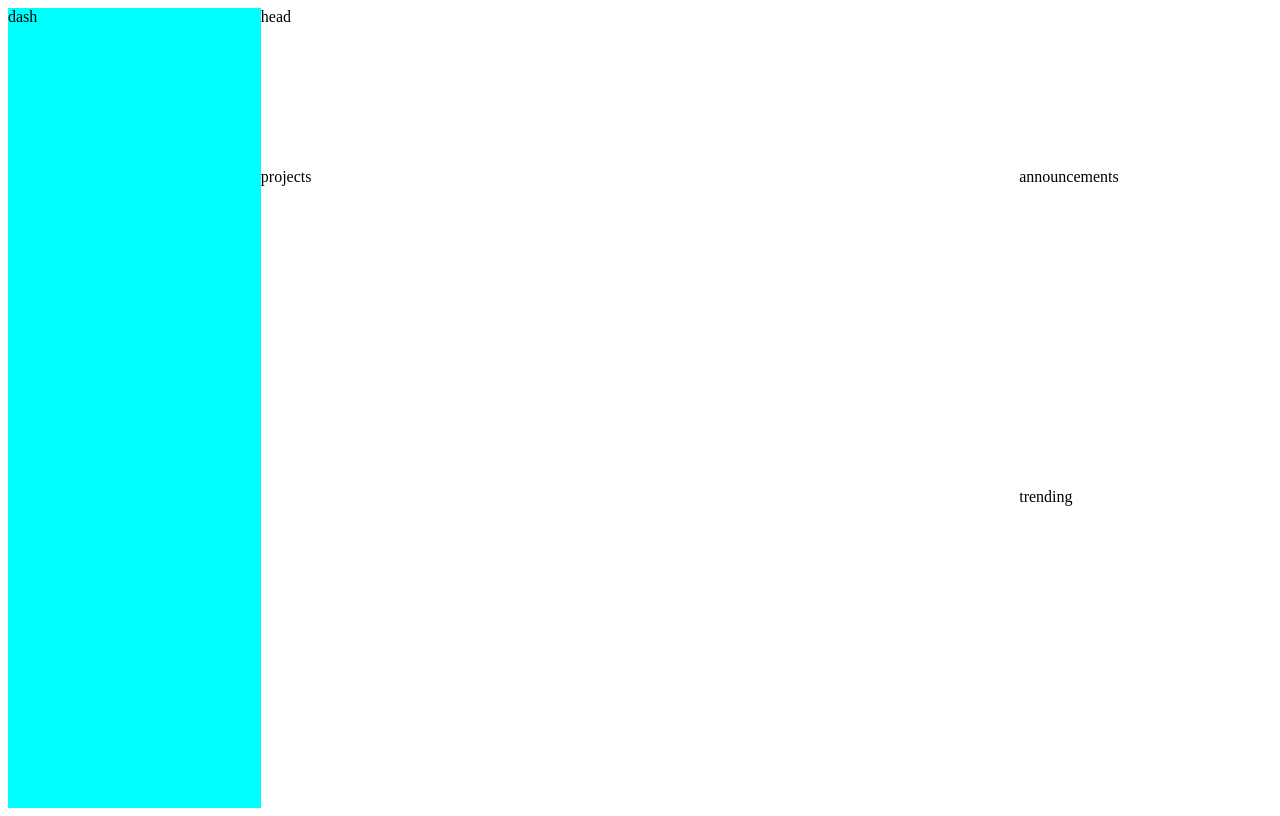
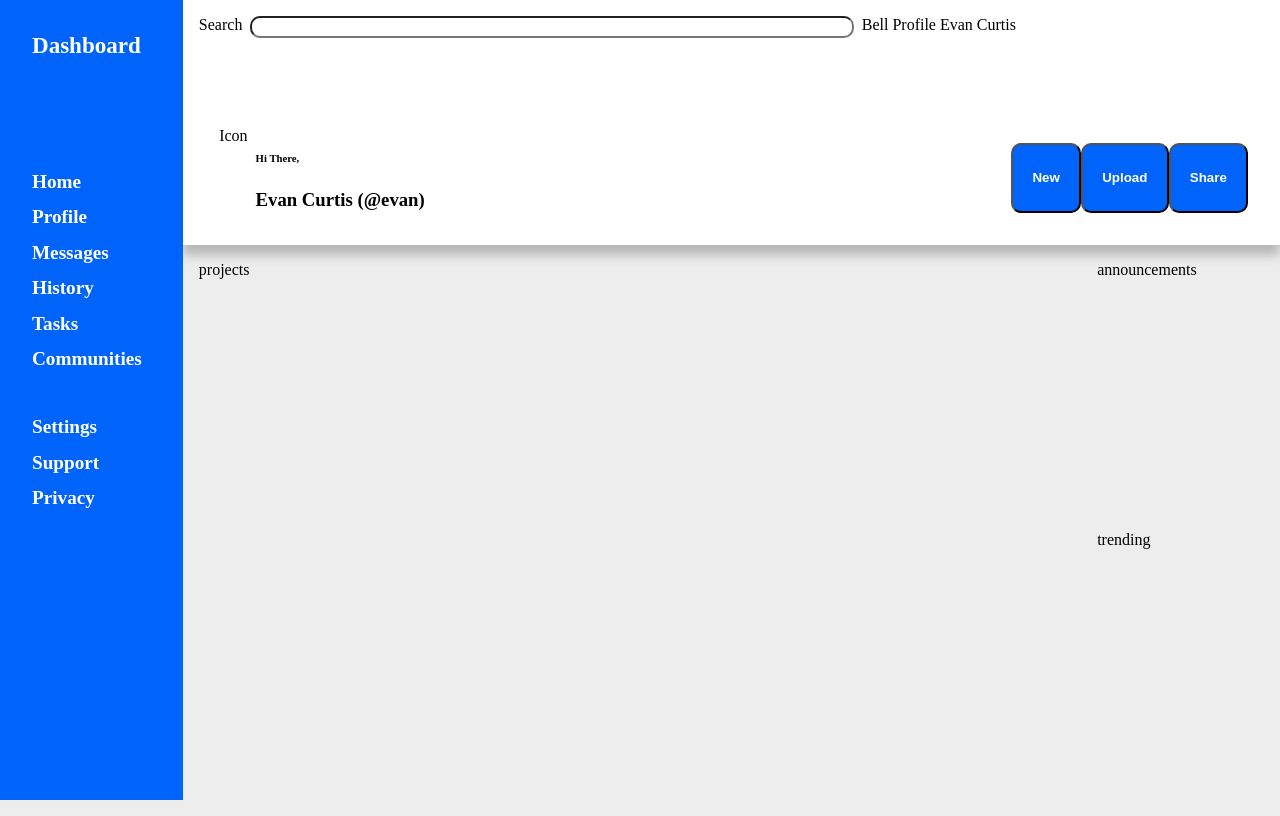
Before and after one commit to ewcurtis/odin-admin-dashboard, a plain HTML site: page index.html in a window 1280 px wide. Drawn offline with Linux system fonts and the light colour scheme.

Commit message:
Finish layout of dashboard and begin work on header

```diff
--- a/index.html
+++ b/index.html
@@ -10,11 +10,28 @@
 <body>
     <div class="content">
         <header class="head">
-            <div class="top">head</div>
-            <div class="bottom"></div>
+            <div class="top">Search <input id="search"> Bell Profile Evan Curtis</div>
+            <div class="bottom"><span class="icon">Icon</span>
+                <span class="greeting"><h6>Hi There,</h6><div><h3>Evan Curtis (@evan)</h3></div></span>
+            <span class="buttons"><button>New</button><button>Upload</button><button>Share</button></span></div>
 
         </header>
-        <section class="dashboard">dash</section>
+        <section class="dashboard"><span class="main">Dashboard</span>
+            <ul>
+                <li>Home</li>
+                <li>Profile</li>
+                <li>Messages</li>
+                <li>History</li>
+                <li>Tasks</li>
+                <li>Communities</li>
+            </ul>
+            <ul>
+                <li>Settings</li>
+                <li>Support</li>
+                <li>Privacy</li>
+            </ul>
+
+        </section>
         <section class="projects">projects</section>
         <section class="anouncements">announcements</section>
         <section class="trending">trending</section>
--- a/styles.css
+++ b/styles.css
@@ -1,32 +1,107 @@
+body {
+    background-color: rgba(220,220,220,0.5);
+    margin: 0;
+}
+
+ul {
+    list-style-type: none;
+    margin: 0;
+    padding: 0;
+    display: grid;
+
+}
+
+/*Classes*/
+
 .content {
     display: grid;
-    grid-template: repeat(5, 1fr) / 1fr 3fr 1fr;
-    height: 100vh;
+    grid-template: repeat(5, 1fr) / 1fr 5fr 1fr;
+    height: max(700px,100vh);
 }
 
 .head {
     grid-area: 1 / 2 / 2 / 4;
     display: grid;
+    gap: 0.5rem;
+    grid-template-rows: 1fr 1fr;
+    background-color: white;
+    box-shadow: 0px 10px 10px rgba(20, 20, 20, 0.25);
+    padding: 1rem;
+    margin-bottom: 1rem;
+
+}
+
+.top {
+    display: grid;
+    gap: 0.5rem;
+    grid-template-columns: 0.2fr 3fr 2fr;
+
+}
+
+.top input {
+    height: 1rem;
+
+}
+
+.bottom {
+display: grid;
+gap: 0.5rem;
+grid-template-rows: 1fr;
+grid-template-columns: 0.2fr 3fr 1fr;
+
+}
+
+.icon {
+    justify-self: end;
+
+}
+
+.buttons {
+    display: flex;
+    justify-content: space-between;
+    margin: 1rem;
+
+
+}
+
+.buttons button {
+    background-color: rgb(0, 100, 250);
+    color: white;
+    font-weight: bolder;
+    border-radius: 10px;
+    padding: 0.5rem 1.2rem;
+
 
 }
 
 .dashboard {
     grid-column: 1 / 2;
     grid-row: 1 / -1;
-    background-color: aqua;
+    background-color: rgb(0, 100, 250);
+    color: white;
     display: grid;
+    grid-template-rows: 1fr 2fr 1fr 2fr;
+    font-weight: bolder;
+    padding: 2rem;
+    gap: 2rem;
+    font-size: 1.2rem;
 }
 
 .projects {
     grid-column: 2 / 3;
     grid-row: 2 / -1;
     display: grid;
+    gap: 0.5rem;
+    margin: 0 1rem;
+
 }
 
 .announcements {
     grid-column: 3 / 4;
     grid-row: 2 / 4;
     display: grid;
+    gap: 0.5rem;
+
 }
 
 .trending {
@@ -34,3 +109,12 @@
     grid-row: 4 / 6;
     display: grid;
 }
+
+.main {
+    font-size: 1.2em;
+}
+
+/*IDs*/
+#search {
+    border-radius: 10px;
+}
```
